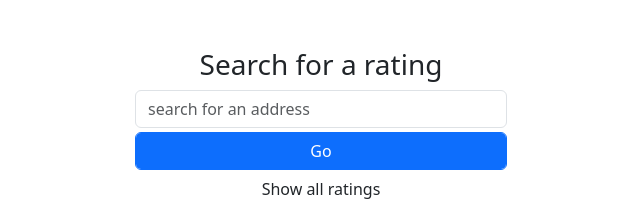
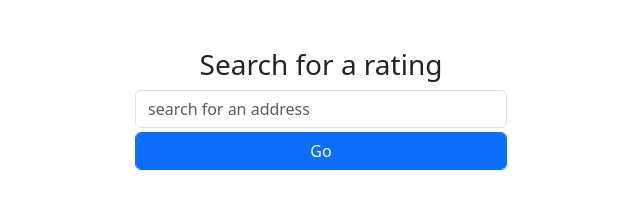
Before and after one commit to farleyr2538/roof, a Flask app: page /find-rating in a window 1280 px wide. Shown: the part 56-274 px from the top of the page, without its empty margins (319-959 px from the left). Run offline with Flask 3, Linux system fonts and the light colour scheme; data that the repository does not hold is empty; parts of the project's set-up code (start-up, migrations or seed data) failed here and were passed over.

Commit message:
trying to hide option to show all

```diff
--- a/app.py
+++ b/app.py
@@ -77,7 +77,7 @@ def form():
 @app.route("/find-rating", methods=["GET", "POST"])
 def find_rating():
     all_ratings = Rating.query.all()
-    return render_template('find_rating.html', ratings=all_ratings)
+    return render_template('find_rating.html', ratings=all_ratings, search=False)
 
 @app.route("/search", methods=["POST"])
 def search():
@@ -88,4 +88,4 @@ def search():
             Rating.postcode.ilike(f"%{term}%")
         )
     )
-    return render_template('find_rating.html', ratings=rv)
+    return render_template('find_rating.html', ratings=rv, search=True)
--- a/templates/find_rating.html
+++ b/templates/find_rating.html
@@ -19,6 +19,7 @@
                     <button class="btn btn-primary form-control mt-1" type="submit">Go</button>
                 </form>
             </div>
+            {% if search %}
             <div class="row">
                 <a href="/find-rating">
                     <button class="btn form-control" type="button">
@@ -26,6 +27,7 @@
                     </button>
                 </a>
             </div>
+            {% endif %}
         </div>
     </div>
 
```
